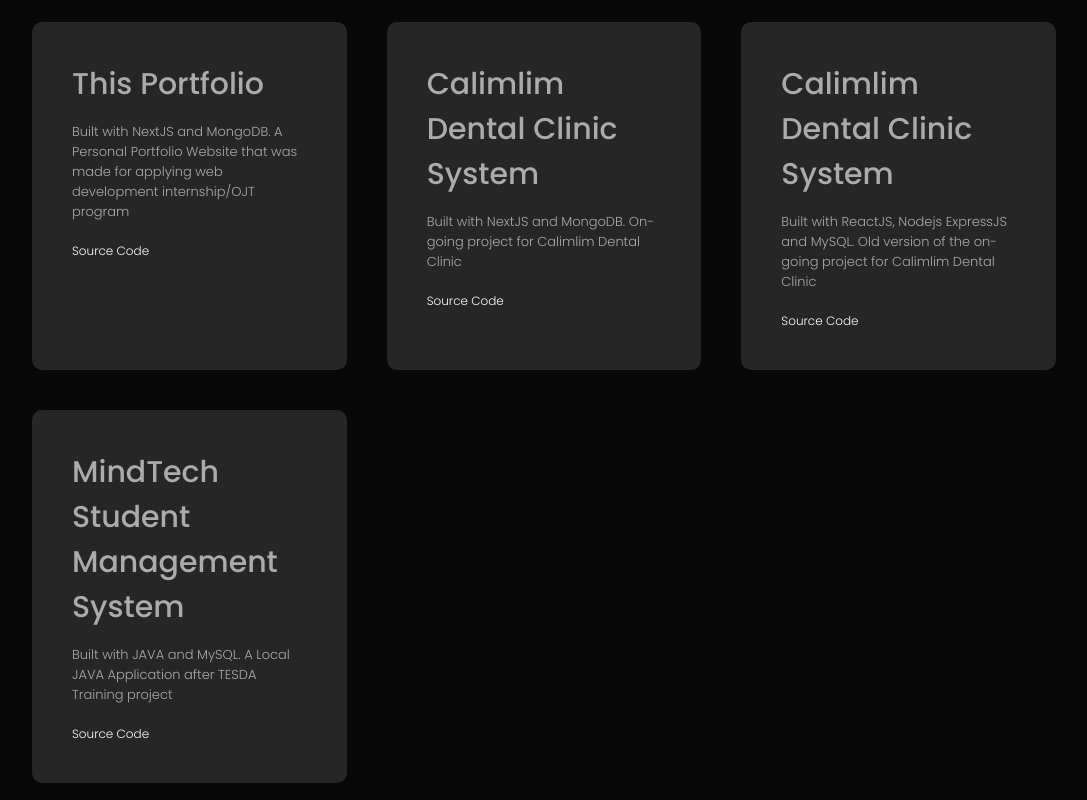
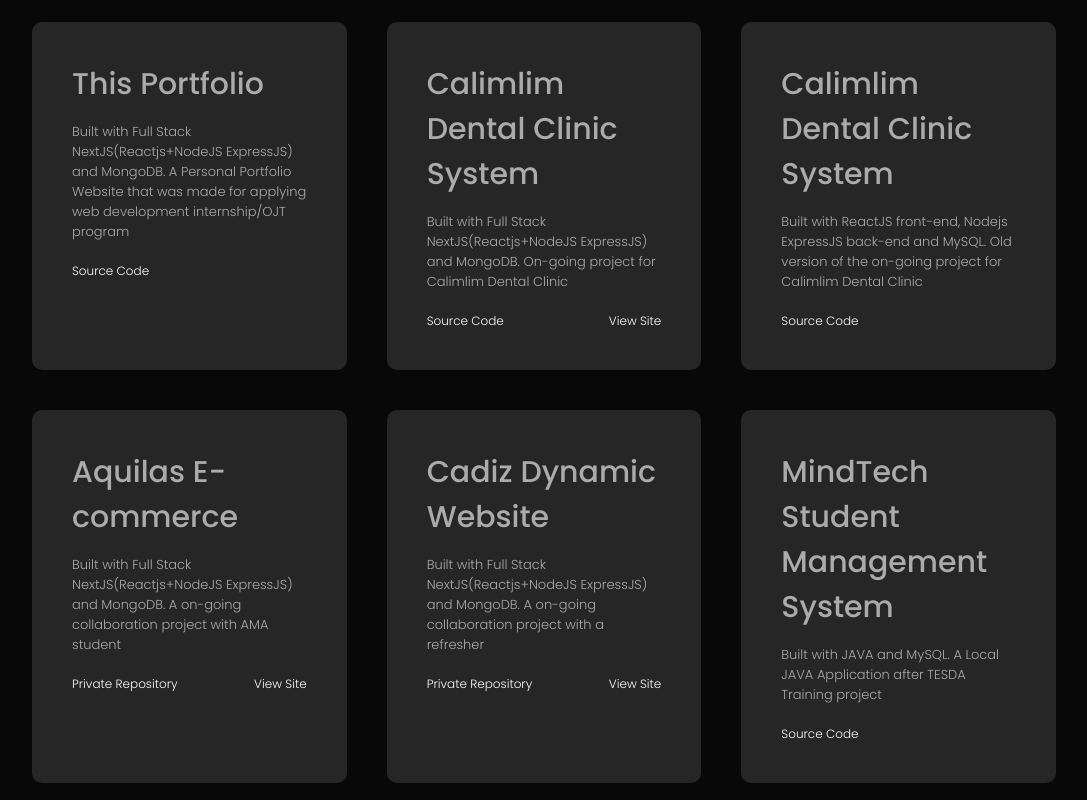
Before and after one commit to bisaisgithub/portfolio, a Next.js app: page / in a window 1280 px wide. Shown: the part 1580-2380 px from the top of the page, without its empty margins (96-1183 px from the left). Built offline with nearby package versions, Linux system fonts and the light colour scheme.

Commit message:
add projects

```diff
--- a/components/home/about.js
+++ b/components/home/about.js
@@ -4,7 +4,7 @@
 const About = () => {
   const [data, setData] = useState({
     about:
-      "A career shifter who loves to do web development for the rest of life. Spent 15 years in a Largest Retail Company in KSA from stocker to IT coordinator, End User Support, System Analyst. Currently a fourth-year BSIT student in the final trimester Practicum(Intern/OJT)",
+      "A career shifter who fell in love in building useful web apps that improve lives in the community. Spent 15 years in a Largest Retail Company in KSA from stocker to IT coordinator, End User Support, System Analyst. Currently a fourth-year BSIT student in the final trimester Practicum(Intern/OJT)",
     skills: [
       {
         title: "Front-End Development",
--- a/components/home/projects.js
+++ b/components/home/projects.js
@@ -2,55 +2,82 @@
 import { useState } from "react";
 
 const Projects = () => {
-  const [data, setData]=useState([
+  const [data, setData] = useState([
     {
-      title: 'This Portfolio',
-      details: 'Built with NextJS and MongoDB. A Personal Portfolio Website that was made for applying web development internship/OJT program',
-      git: 'https://github.com/bisaisgithub/portfolio.git',
-      link:'',
-      linkText: ''
+      title: "This Portfolio",
+      details:
+        "Built with Full Stack NextJS(Reactjs+NodeJS ExpressJS) and MongoDB. A Personal Portfolio Website that was made for applying web development internship/OJT program",
+      git: "https://github.com/bisaisgithub/portfolio.git",
+      link: "",
+      linkText: "",
     },
     {
-      title: 'Calimlim Dental Clinic System',
-      details: 'Built with NextJS and MongoDB. On-going project for Calimlim Dental Clinic',
-      link: '',
-      git: 'https://github.com/bisaisgithub/dcs3.git',
-      linkText: ''
+      title: "Calimlim Dental Clinic System",
+      details:
+        "Built with Full Stack NextJS(Reactjs+NodeJS ExpressJS) and MongoDB. On-going project for Calimlim Dental Clinic",
+      link: "https://calimlim.vercel.app/cdcs/login",
+      git: "https://github.com/bisaisgithub/dcs3.git",
+      linkText: "View Site",
     },
     {
-      title: 'Calimlim Dental Clinic System',
-      details: 'Built with ReactJS, Nodejs ExpressJS and MySQL. Old version of the on-going project for Calimlim Dental Clinic',
-      link: '',
-      git: 'https://github.com/bisaisgithub/dcs.git',
-      linkText: ''
+      title: "Calimlim Dental Clinic System",
+      details:
+        "Built with ReactJS front-end, Nodejs ExpressJS back-end and MySQL. Old version of the on-going project for Calimlim Dental Clinic",
+      link: "",
+      git: "https://github.com/bisaisgithub/dcs.git",
+      linkText: "",
     },
     {
-      title: 'MindTech Student Management System',
-      details: 'Built with JAVA and MySQL. A Local JAVA Application after TESDA Training project',
-      link: '',
-      linkText: '',
-      git: 'https://github.com/bisaisgithub/msrms.git'
+      title: "Aquilas E-commerce",
+      details:
+        "Built with Full Stack NextJS(Reactjs+NodeJS ExpressJS) and MongoDB. A on-going collaboration project with AMA student",
+      link: "https://aquilas-store-app.vercel.app/",
+      git: "",
+      linkText: "View Site",
+    },
+    {
+      title: "Cadiz Dynamic Website",
+      details:
+        "Built with Full Stack NextJS(Reactjs+NodeJS ExpressJS) and MongoDB. A on-going collaboration project with a refresher",
+      link: "https://cadiz-arkitektuz.vercel.app/",
+      git: "",
+      linkText: "View Site",
+    },
+    {
+      title: "MindTech Student Management System",
+      details:
+        "Built with JAVA and MySQL. A Local JAVA Application after TESDA Training project",
+      link: "",
+      linkText: "",
+      git: "https://github.com/bisaisgithub/msrms.git",
     },
   ]);
 
   return (
-    <div className={styles.sampleCard} id='services'>
+    <div className={styles.sampleCard} id="services">
       <div className={styles.container}>
         <h2 className={styles.subTitle}>Projects</h2>
         <div className={styles.servicesList}>
-          {
-            data && data.map((item, i)=>(
+          {data &&
+            data.map((item, i) => (
               <div key={i}>
                 <h3>{item.title}</h3>
                 <p>{item.details}</p>
                 <span>
-                  <a href={item.git} target='_blank' rel="noreferrer">Source Code</a>
-                  <a href="#">{item.linkText}</a>
+                  <a
+                    href={item.git === "" ? `#` : item.git}
+                    target="_blank"
+                    rel="noreferrer"
+                    style={item.git !== ''? {cursor: 'pointer'} : {pointerEvents: 'none'}}
+                  >
+                    {item.git === "" ? `Private Repository` : `Source Code`}
+                  </a>
+                  <a href={item.link} target="_blank" rel="noreferrer">
+                    {item.linkText}
+                  </a>
                 </span>
-
               </div>
-            ))
-          }
+            ))}
         </div>
       </div>
     </div>
```
